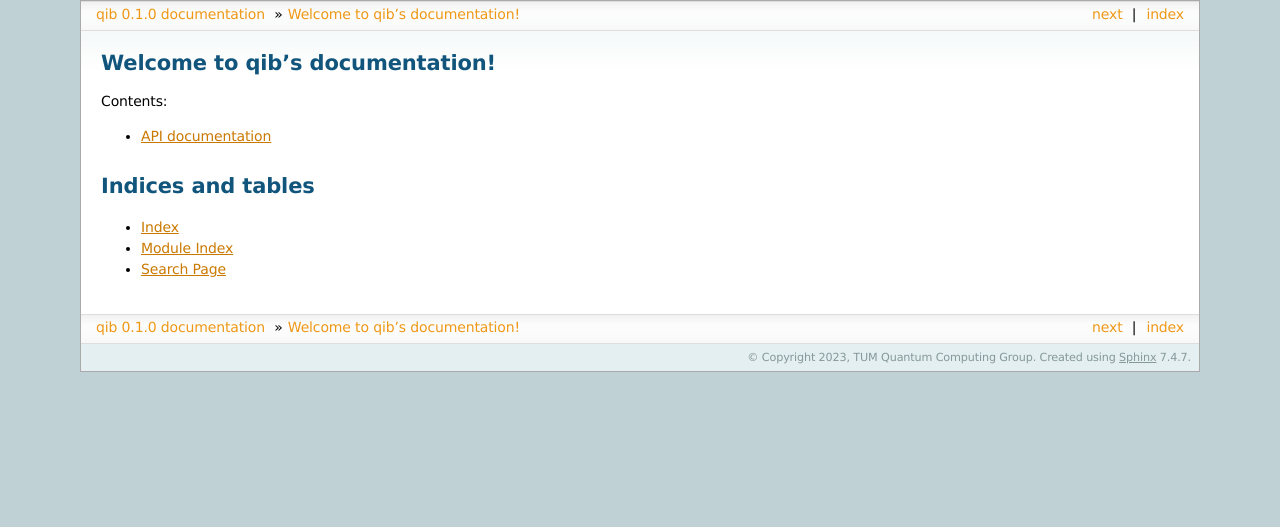
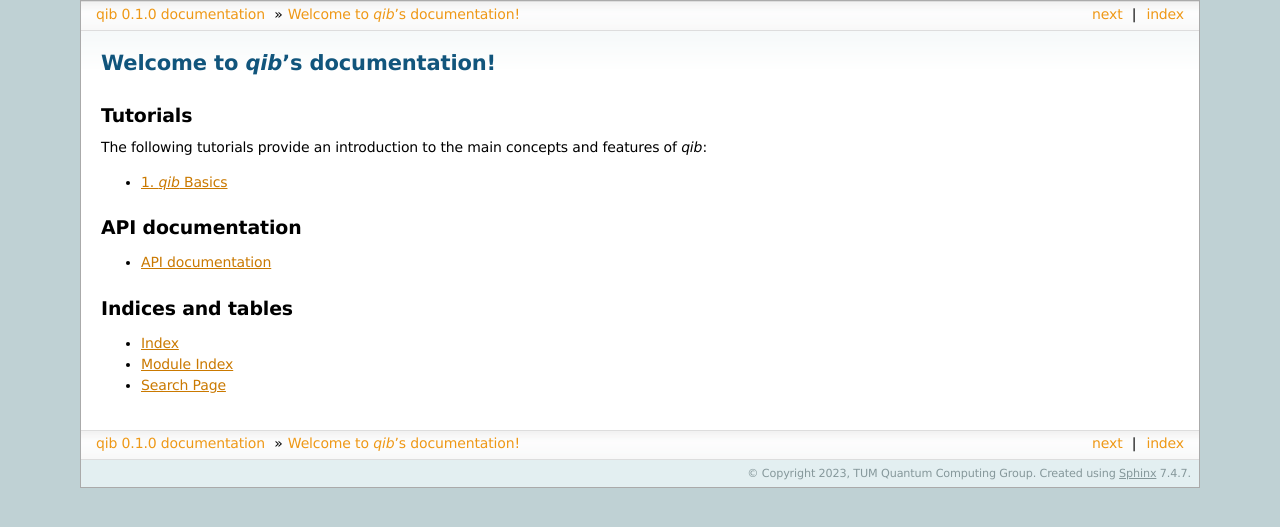
Before and after one commit to qc-tum/qib, a Sphinx documentation site: the page built from doc/index.rst, in a window 1280 px wide. Shown: the top 527 px of the page. Built offline with Sphinx 7.4.7, drawn with Linux system fonts in a browser that asks for light colours.

Commit message:
added a tutorial on qib basics to the documentation

```diff
--- a/doc/index.rst
+++ b/doc/index.rst
@@ -1,19 +1,32 @@
 .. qib documentation master file
 
 
-Welcome to qib's documentation!
-===============================
+Welcome to *qib*'s documentation!
+=================================
+
+
+Tutorials
+---------
+The following tutorials provide an introduction to the main concepts and features of *qib*:
 
 .. toctree::
-   :maxdepth: 2
-   :caption: Contents:
+    :numbered:
+    :maxdepth: 1
 
-   api
+    basics
 
+
+API documentation
+-----------------
+
+.. toctree::
+    :maxdepth: 2
+
+    api
 
 
 Indices and tables
-==================
+------------------
 
 * :ref:`genindex`
 * :ref:`modindex`
```
Also changed, not shown: doc/basics.ipynb (added).
